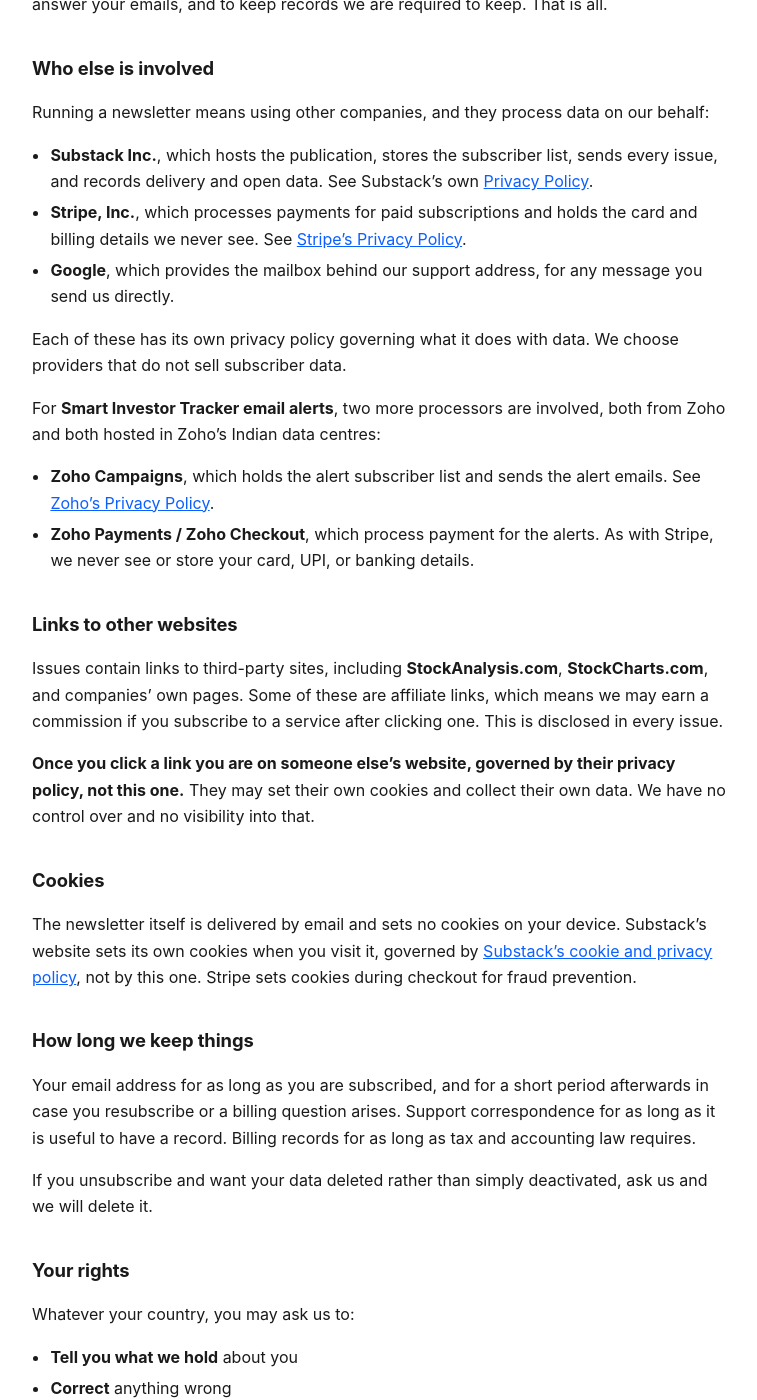
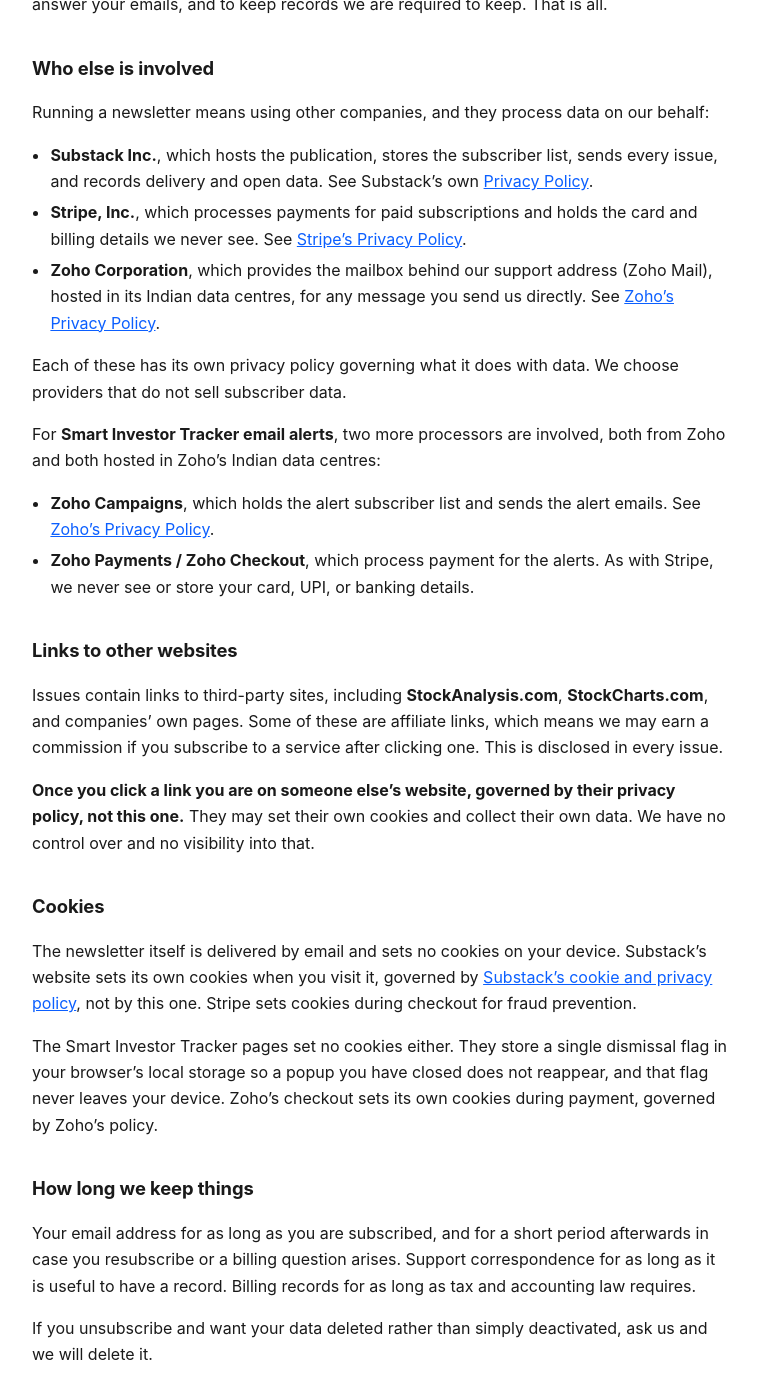
Before and after one commit to themicrocapinvestor/MM-Policies, a Jekyll site: the page built from privacy.md, in a window 1280 px wide and 1400 px high, scrolled down 1161 px. Shown: the whole window, without its empty margins (260-1017 px from the left). Built offline with Jekyll 4.4.1, drawn with Linux system fonts in a browser that asks for light colours.

Commit message:
privacy: mailbox is Zoho Mail not Google; tracker pages storage note; tracker: weekly includes promoter buying, Zoho confirmation step

```diff
--- a/privacy.md
+++ b/privacy.md
@@ -56,8 +56,9 @@ Running a newsletter means using other companies, and they process data on our b
 - **Stripe, Inc.**, which processes payments for paid subscriptions and holds the card
   and billing details we never see. See
   [Stripe's Privacy Policy](https://stripe.com/privacy).
-- **Google**, which provides the mailbox behind our support address, for any message you
-  send us directly.
+- **Zoho Corporation**, which provides the mailbox behind our support address (Zoho
+  Mail), hosted in its Indian data centres, for any message you send us directly. See
+  [Zoho's Privacy Policy](https://www.zoho.com/privacy.html).
 
 Each of these has its own privacy policy governing what it does with data. We choose
 providers that do not sell subscriber data.
@@ -87,6 +88,11 @@ The newsletter itself is delivered by email and sets no cookies on your device.
 Substack's website sets its own cookies when you visit it, governed by
 [Substack's cookie and privacy policy](https://substack.com/privacy), not by this one.
 Stripe sets cookies during checkout for fraud prevention.
+
+The Smart Investor Tracker pages set no cookies either. They store a single dismissal
+flag in your browser's local storage so a popup you have closed does not reappear, and
+that flag never leaves your device. Zoho's checkout sets its own cookies during payment,
+governed by Zoho's policy.
 
 ## How long we keep things
 
```
Also changed, not shown: tracker.md (+6 -2 lines).
